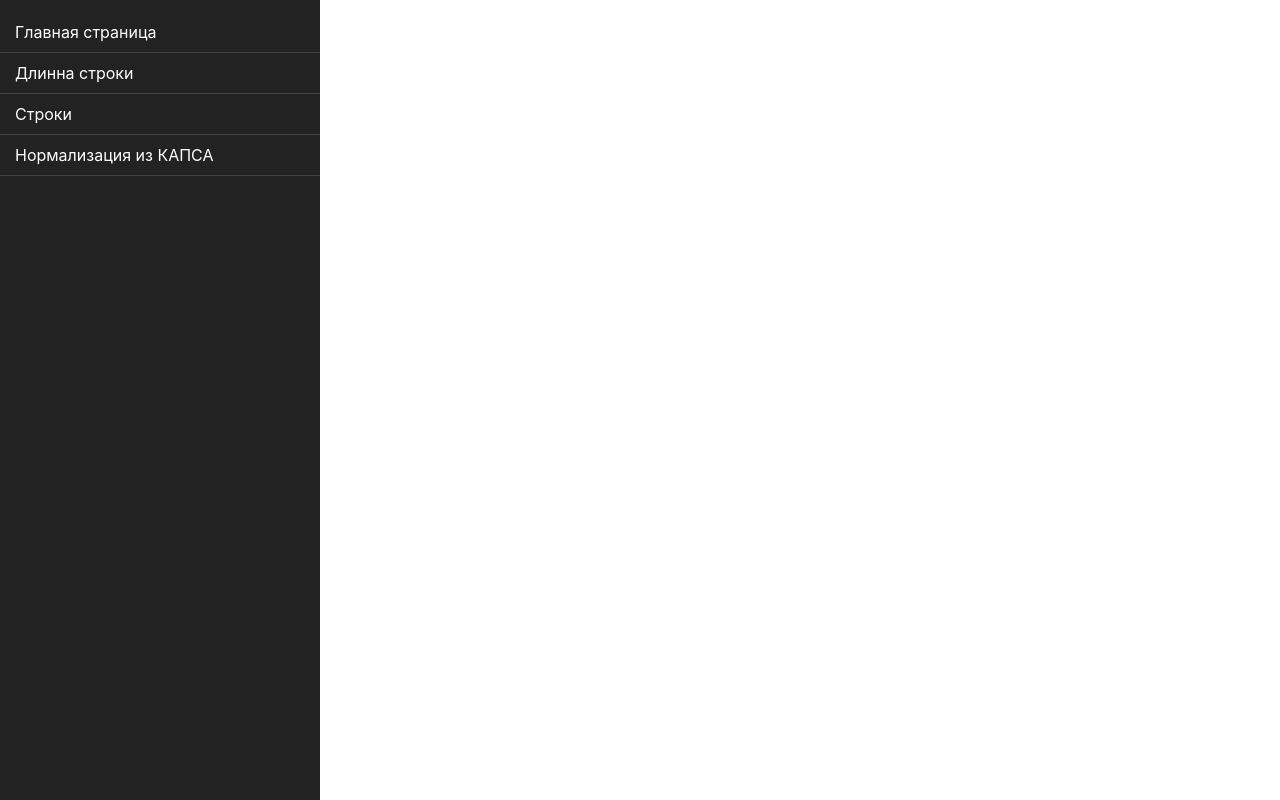
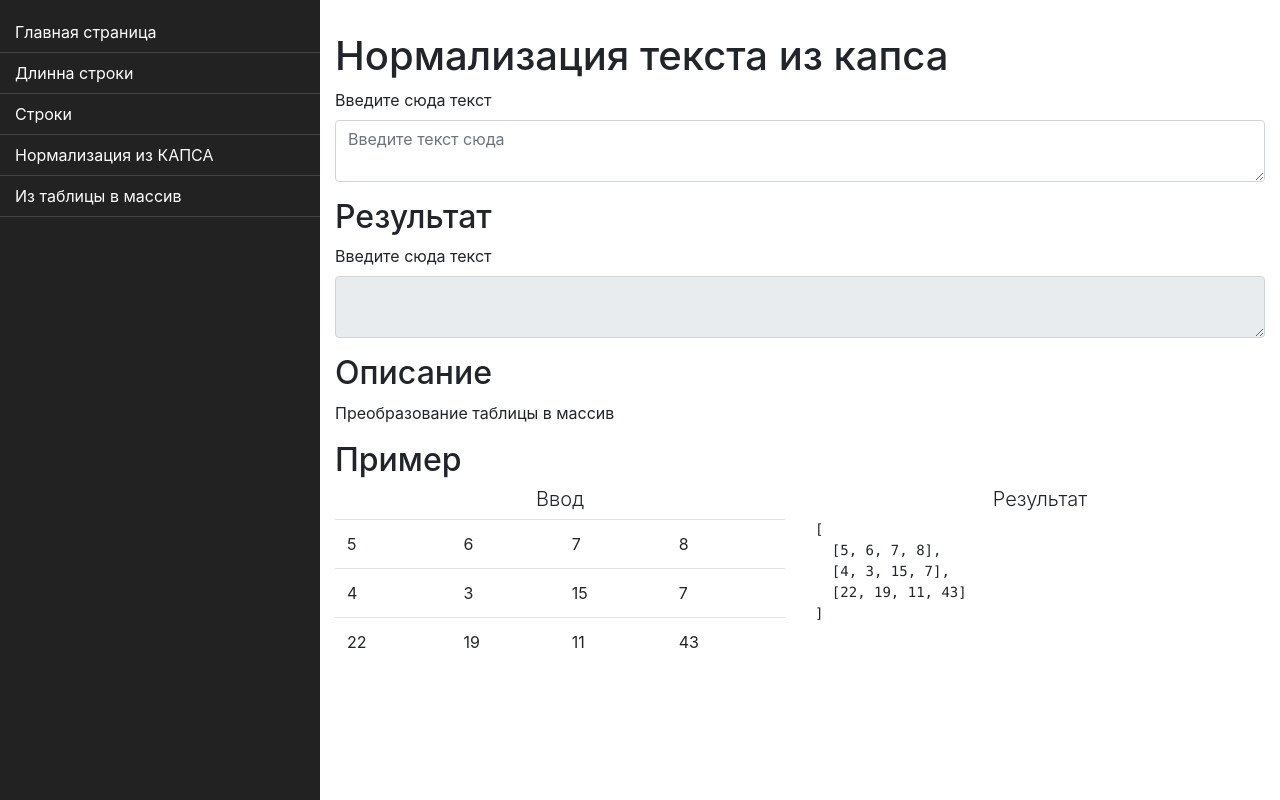
Before and after one commit to xakplant/animate-portfolio, a React (Create React App) app: page /table-to-array in a window 1280 px wide. Built offline with nearby package versions, Linux system fonts and the light colour scheme.

Commit message:
New utilitys Table to Array

```diff
--- a/src/components/MainArea/MainArea.js
+++ b/src/components/MainArea/MainArea.js
@@ -8,6 +8,7 @@ import './style.css';
 const CalcStrLenght = lazy(()=>(import('../CalcStrLenght/CalcStrLenght')));
 const StringsComponent = lazy(()=>(import('../StringsComponent/StringsComponent')));
 const CapsNormalize = lazy(()=>(import('../CapsNormalize/CapsNormalize')));
+const TableToArray = lazy(()=>(import('../TableToArray/TableToArray')));
 
 export default class MainArea extends Component{
     constructor(props){
@@ -29,6 +30,7 @@ export default class MainArea extends Component{
                                 <Route path='/calc-str-lenght' component={(()=>(<CalcStrLenght/>))} />
                                 <Route path='/strings' component={(()=>(<StringsComponent/>))} />
                                 <Route path='/caps-normalize' component={(()=>(<CapsNormalize/>))}/>
+                                <Route path='/table-to-array' component={(()=>(<TableToArray/>))}/>
                             </PageCover>
                         </Switch>
                     </Router>
--- a/src/components/Siebar/Sidebar.js
+++ b/src/components/Siebar/Sidebar.js
@@ -21,6 +21,10 @@ const links = [
     {
         title:"Нормализация из КАПСА",
         href: "/caps-normalize"
+    },
+    {
+        title:"Из таблицы в массив",
+        href: "/table-to-array"
     }
 ];
 
--- /dev/null
+++ b/src/components/TableToArray/TableToArray.js
@@ -0,0 +1,120 @@
+import React, { Component } from 'react';
+
+
+
+const tableToArray = (string)=>{
+    const arr = string.split(/\n/);
+
+    arr.map((a, i, arr)=>{
+      arr[i] = a.split(/\t/);
+    });
+    //console.log(arr);
+    let value = "[";
+    value += "\n";
+    arr.map((it, ii, arrr)=>{
+      it.map((a, i, arr)=>{
+        if(i === 0){
+          value += "\t";
+          value += "[";
+        }
+        value += a;
+        if(i !== (arr.length - 1)){
+          value += ", ";
+        }
+        if(i === (arr.length - 1)){
+          value += "]";
+        }
+      })
+      if(ii !== (arrr.length - 1)){
+        value += ",";
+        value += "\n";
+      }
+    });
+
+    value += "\n";
+    value +="]";
+    return value;
+  }
+
+
+
+export default class TableToArray extends Component{
+    constructor(props){
+        super(props);
+        this.handleInput = this.handleInput.bind(this);
+        this.resultRef = React.createRef();
+    }
+    handleInput(event){
+        this.resultRef.current.value = tableToArray(event.target.value);
+    }
+    render(){
+        return(
+            <div>
+                <h1>Нормализация текста из капса</h1>
+                <div className="form-group">
+                    <label>Введите сюда текст</label>
+                    <textarea
+                        id="textarea"
+                        area-label="textarea"
+                        className="form-control"
+                        onInput={this.handleInput}
+                        placeholder="Введите текст сюда"
+                    ></textarea>
+                </div>
+                <h2>Результат</h2>
+                <div className="form-group">
+                    <label>Введите сюда текст</label>
+                    <textarea
+                        ref={this.resultRef}
+                        id="result"
+                        area-label="textarea"
+                        className="form-control"
+                        readOnly
+                    ></textarea>
+                </div>
+                <h2>Описание</h2>
+                <p>
+                    Преобразование таблицы в массив
+                </p>
+                <h2>Пример</h2>
+                <div className="row">
+                    <div className="col">
+                    <h4 class="lead text-center">Ввод</h4>
+                        <table className="table">
+                            <tbody>
+                                <tr>
+                                    <td>5</td>
+                                    <td>6</td>
+                                    <td>7</td>
+                                    <td>8</td>
+                                </tr>
+                                <tr>
+                                    <td>4</td>
+                                    <td>3</td>
+                                    <td>15</td>
+                                    <td>7</td>
+                                </tr>
+                                <tr>
+                                    <td>22</td>
+                                    <td>19</td>
+                                    <td>11</td>
+                                    <td>43</td>
+                                </tr>
+                            </tbody>
+                        </table>
+                    </div>
+                    <div className="col">
+                    <h4 class="lead text-center">Результат</h4>
+                    <pre className="code">
+                    [ <br/>
+                        &nbsp; [5, 6, 7, 8], <br/>
+                        &nbsp; [4, 3, 15, 7], <br/>
+                        &nbsp; [22, 19, 11, 43] <br/>
+                    ]
+                    </pre>
+                   </div>
+                </div>
+            </div>
+        );
+    }
+}
```
